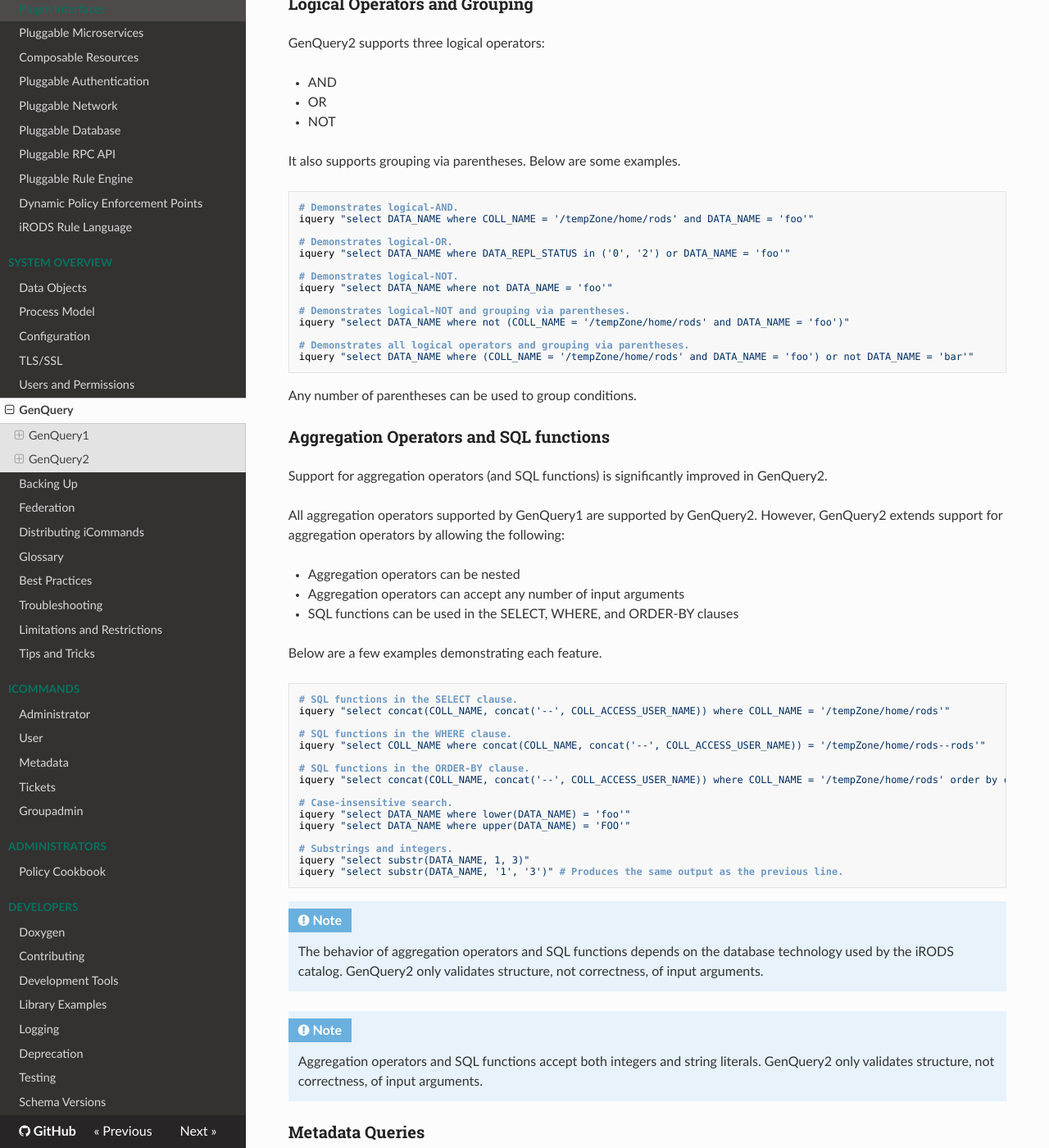
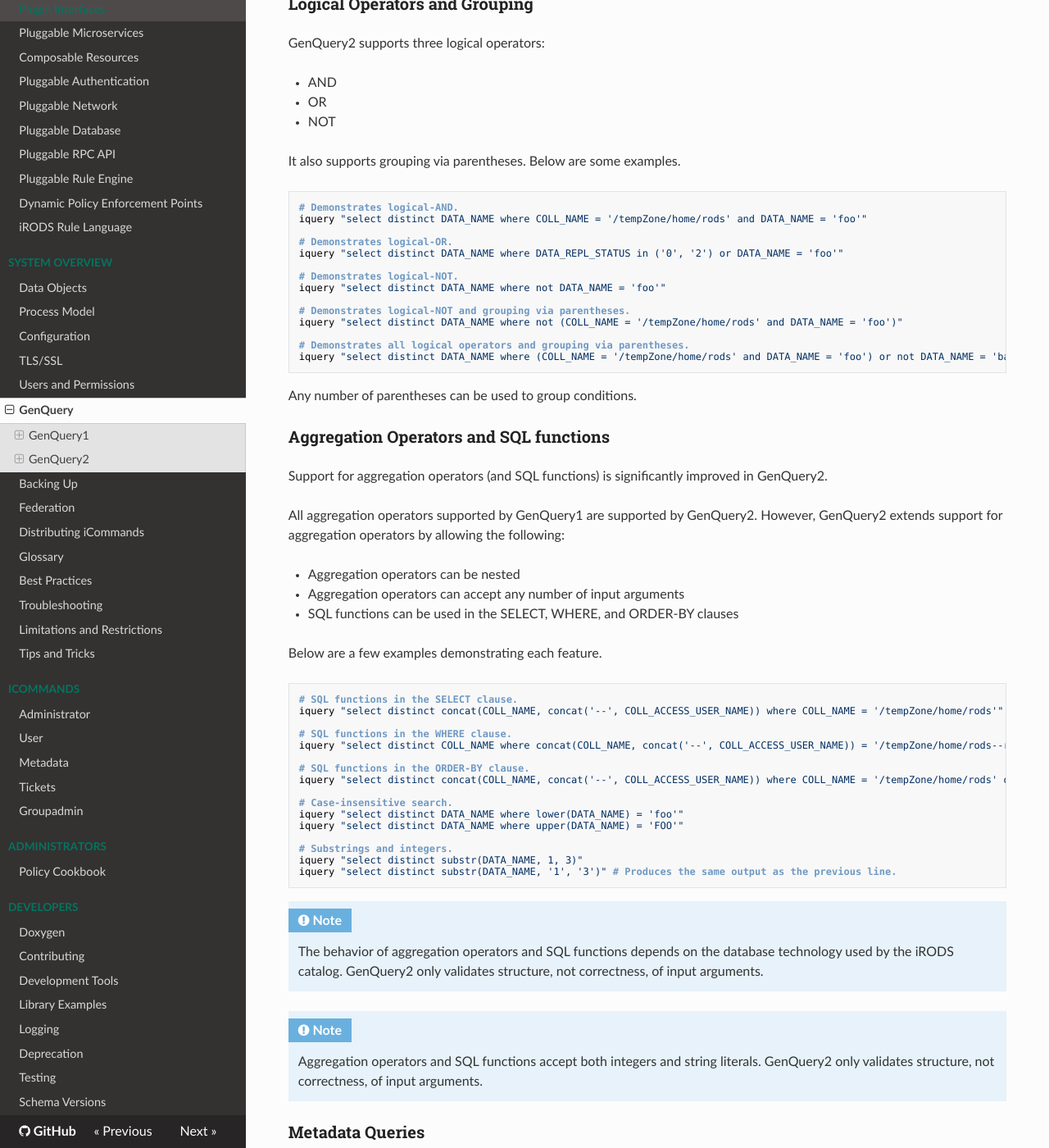
Before and after one commit to irods/irods_docs, an MkDocs documentation site: the page built from docs/system_overview/genquery.md, in a window 1280 px wide and 1400 px high, scrolled down 16765 px. Shown: the whole window at 82% size. Built offline with MkDocs 1.6.1, drawn with Linux system fonts in a browser that asks for light colours; nearby versions of some CDN libraries; some of the changed text lies outside the part shown.

Commit message:
[irods/irods#8261] GenQuery2: Add DISTINCT keyword to restore original behavior of queries.

````diff
--- a/docs/system_overview/genquery.md
+++ b/docs/system_overview/genquery.md
@@ -666,19 +666,19 @@
 
 ```sh
 # Demonstrates logical-AND.
-iquery "select DATA_NAME where COLL_NAME = '/tempZone/home/rods' and DATA_NAME = 'foo'"
+iquery "select distinct DATA_NAME where COLL_NAME = '/tempZone/home/rods' and DATA_NAME = 'foo'"
 
 # Demonstrates logical-OR.
-iquery "select DATA_NAME where DATA_REPL_STATUS in ('0', '2') or DATA_NAME = 'foo'"
+iquery "select distinct DATA_NAME where DATA_REPL_STATUS in ('0', '2') or DATA_NAME = 'foo'"
 
 # Demonstrates logical-NOT.
-iquery "select DATA_NAME where not DATA_NAME = 'foo'"
+iquery "select distinct DATA_NAME where not DATA_NAME = 'foo'"
 
 # Demonstrates logical-NOT and grouping via parentheses.
-iquery "select DATA_NAME where not (COLL_NAME = '/tempZone/home/rods' and DATA_NAME = 'foo')"
+iquery "select distinct DATA_NAME where not (COLL_NAME = '/tempZone/home/rods' and DATA_NAME = 'foo')"
 
 # Demonstrates all logical operators and grouping via parentheses.
-iquery "select DATA_NAME where (COLL_NAME = '/tempZone/home/rods' and DATA_NAME = 'foo') or not DATA_NAME = 'bar'"
+iquery "select distinct DATA_NAME where (COLL_NAME = '/tempZone/home/rods' and DATA_NAME = 'foo') or not DATA_NAME = 'bar'"
 ```
 
 Any number of parentheses can be used to group conditions.
@@ -697,21 +697,21 @@
 
 ```sh
 # SQL functions in the SELECT clause.
-iquery "select concat(COLL_NAME, concat('--', COLL_ACCESS_USER_NAME)) where COLL_NAME = '/tempZone/home/rods'"
+iquery "select distinct concat(COLL_NAME, concat('--', COLL_ACCESS_USER_NAME)) where COLL_NAME = '/tempZone/home/rods'"
 
 # SQL functions in the WHERE clause.
-iquery "select COLL_NAME where concat(COLL_NAME, concat('--', COLL_ACCESS_USER_NAME)) = '/tempZone/home/rods--rods'"
+iquery "select distinct COLL_NAME where concat(COLL_NAME, concat('--', COLL_ACCESS_USER_NAME)) = '/tempZone/home/rods--rods'"
 
 # SQL functions in the ORDER-BY clause.
-iquery "select concat(COLL_NAME, concat('--', COLL_ACCESS_USER_NAME)) where COLL_NAME = '/tempZone/home/rods' order by concat(COLL_NAME, concat('--', COLL_ACCESS_USER_NAME))"
+iquery "select distinct concat(COLL_NAME, concat('--', COLL_ACCESS_USER_NAME)) where COLL_NAME = '/tempZone/home/rods' order by concat(COLL_NAME, concat('--', COLL_ACCESS_USER_NAME))"
 
 # Case-insensitive search.
-iquery "select DATA_NAME where lower(DATA_NAME) = 'foo'"
-iquery "select DATA_NAME where upper(DATA_NAME) = 'FOO'"
+iquery "select distinct DATA_NAME where lower(DATA_NAME) = 'foo'"
+iquery "select distinct DATA_NAME where upper(DATA_NAME) = 'FOO'"
 
 # Substrings and integers.
-iquery "select substr(DATA_NAME, 1, 3)"
-iquery "select substr(DATA_NAME, '1', '3')" # Produces the same output as the previous line.
+iquery "select distinct substr(DATA_NAME, 1, 3)"
+iquery "select distinct substr(DATA_NAME, '1', '3')" # Produces the same output as the previous line.
 ```
 
 !!! Note
@@ -731,7 +731,7 @@
 $ imeta add -d foo id 1000
 $ itouch -R otherResc bar
 $ imeta add -R otherResc speed fast
-$ iquery "select DATA_NAME where META_DATA_ATTR_VALUE = '1000' or META_RESC_ATTR_VALUE = 'fast'" | jq
+$ iquery "select distinct DATA_NAME where META_DATA_ATTR_VALUE = '1000' or META_RESC_ATTR_VALUE = 'fast'" | jq
 [
   [
     "foo"
@@ -753,7 +753,7 @@
 $ imeta add -d foo alice jones
 $ imeta add -C . bob jones
 $ imeta add -C . job developer
-$ iquery "select META_COLL_ATTR_NAME" | jq
+$ iquery "select distinct META_COLL_ATTR_NAME" | jq
 [
   [
     "bob"
@@ -790,7 +792,7 @@
 To get around this, apply an additional condition to the query like so.
 
 ```sh
-$ iquery "select META_COLL_ATTR_NAME where META_COLL_ATTR_NAME is not null" | jq
+$ iquery "select distinct META_COLL_ATTR_NAME where META_COLL_ATTR_NAME is not null" | jq
 [
   [
     "bob"
@@ -806,7 +808,7 @@
 Sorting data with GenQuery2 uses the same syntax as standard SQL. For example:
 
 ```sh
-iquery "select RESC_NAME, COLL_NAME, DATA_NAME order by RESC_NAME desc, COLL_NAME, DATA_NAME asc"
+iquery "select distinct RESC_NAME, COLL_NAME, DATA_NAME order by RESC_NAME desc, COLL_NAME, DATA_NAME asc"
 ```
 
 Notice the use of `desc` and `asc`. Just like standard SQL, users can specify the sorting direction.
@@ -828,7 +830,7 @@
 The following example demonstrates how to escape an exclamation mark.
 
 ```sh
-iquery "select COLL_NAME, DATA_NAME where DATA_NAME = 'data\x21.txt'"
+iquery "select distinct COLL_NAME, DATA_NAME where DATA_NAME = 'data\x21.txt'"
 ```
 
 If the catalog contains a data object by the name, `data!.txt`, then it will be returned by GenQuery2.
@@ -836,7 +838,7 @@
 Embedded single quotes can be escaped by adding another single quote, just like standard SQL. For example:
 
 ```sh
-iquery "select COLL_NAME, DATA_NAME where DATA_NAME = 'that''s my data.txt'"
+iquery "select distinct COLL_NAME, DATA_NAME where DATA_NAME = 'that''s my data.txt'"
 ```
 
 GenQuery2 will notice the use of double single quotes and collapse them to one single quote before sending to the database. In the case of the example, that means `that''s` will be passed to the database as `that's`.
@@ -877,7 +879,7 @@
 GenQuery2 supports SQL CAST expressions.
 
 ```sh
-iquery "select cast(DATA_SIZE as int)"
+iquery "select distinct cast(DATA_SIZE as int)"
 ```
 
 GenQuery2 does not verify the correctness of the cast expression. It simply forwards it to the database as is.
@@ -889,7 +891,7 @@
 Here's an example that calculates the number of data objects in each collection.
 
 ```sh
-iquery "select COLL_NAME, count(distinct DATA_NAME) group by COLL_NAME"
+iquery "select distinct COLL_NAME, count(distinct DATA_NAME) group by COLL_NAME"
 ```
 
 ### Offsets and Limiting the size of a resultset
@@ -901,7 +903,7 @@
 For example:
 
 ```sh
-iquery "select COLL_NAME, DATA_NAME limit 1000"
+iquery "select distinct COLL_NAME, DATA_NAME limit 1000"
 ```
 
 !!! Note
@@ -910,7 +912,7 @@
 You can also apply an offset by using the `OFFSET` keyword.
 
 ```sh
-iquery "select COLL_NAME, DATA_NAME order by COLL_NAME, DATA_NAME offset 2000 limit 1000"
+iquery "select distinct COLL_NAME, DATA_NAME order by COLL_NAME, DATA_NAME offset 2000 limit 1000"
 ```
 
 Notice we're now also sorting the results. Without the ORDER-BY clause, the offset and limit add little value.
````
Also changed, not shown: other parts of docs/system_overview/genquery.md (+3 -1 lines).
